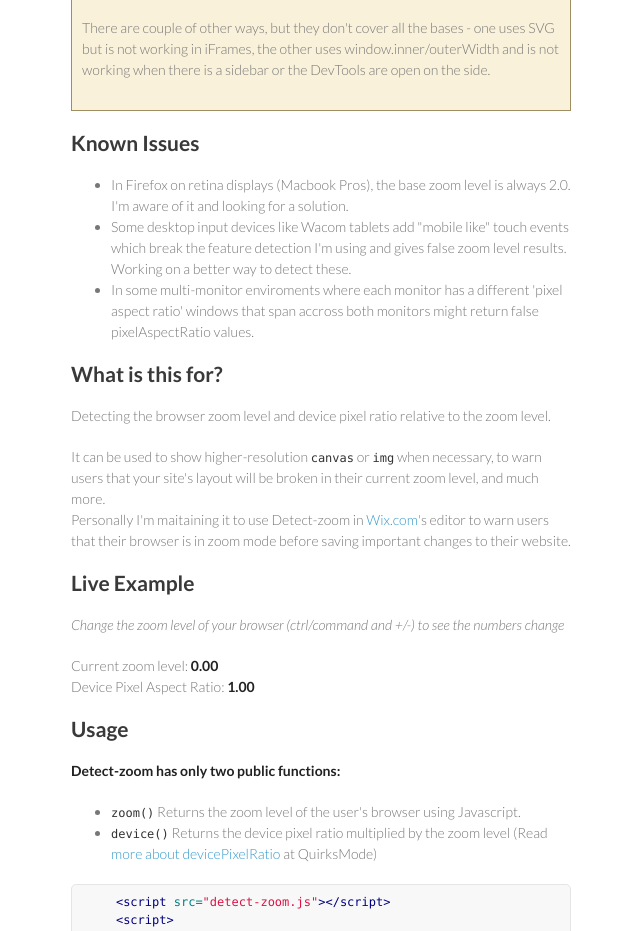
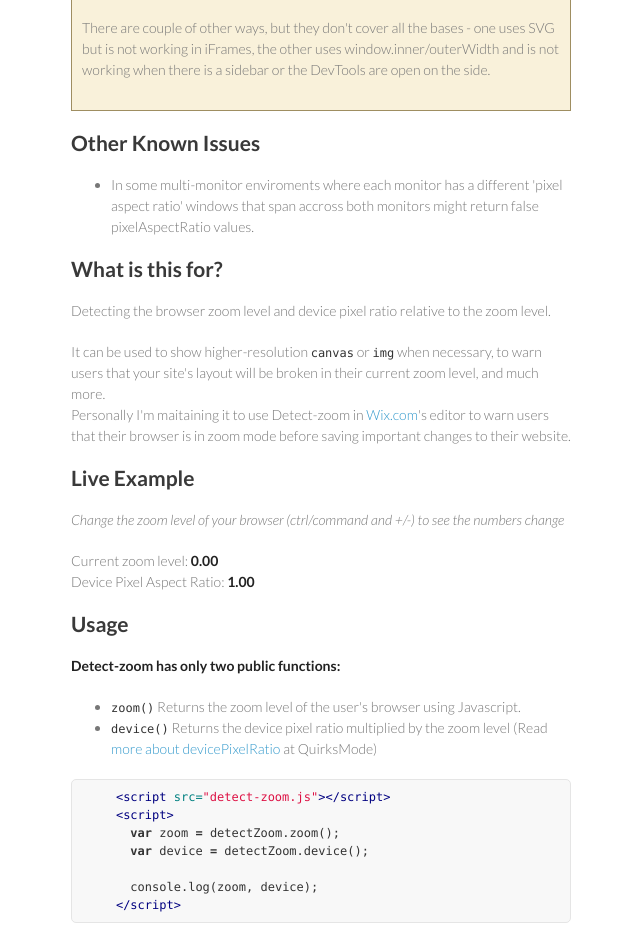
Before and after one commit to tombigel/detect-zoom, a plain HTML site: page index.html in a window 1280 px wide. Shown: the part 927-1858 px from the top of the page, without its empty margins (499-1139 px from the left). Drawn offline with nearby package versions, Linux system fonts and the light colour scheme.

Commit message:
Update index.html

```diff
--- a/index.html
+++ b/index.html
@@ -83,11 +83,9 @@
 
         </div>
 
-        <h2>Known Issues</h2>
+        <h2>Other Known Issues</h2>
 
         <ul>
-            <li>In Firefox on retina displays (Macbook Pros), the base zoom level is always 2.0. I'm aware of it and looking for a solution.</li>
-            <li>Some desktop input devices like Wacom tablets add "mobile like" touch events which break the feature detection I'm using and gives false zoom level results. Working on a better way to detect these.</li>
             <li>In some multi-monitor enviroments where each monitor has a different 'pixel aspect ratio' windows that span accross both monitors might return false pixelAspectRatio values.</li>
         </ul>
 
```
